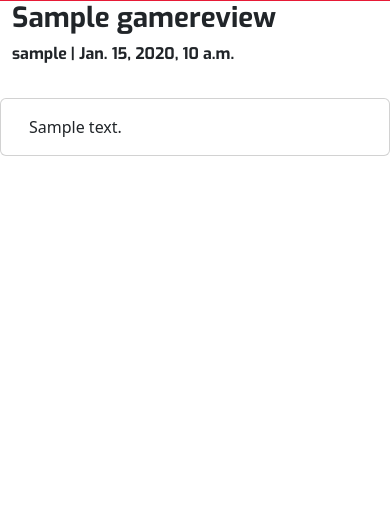
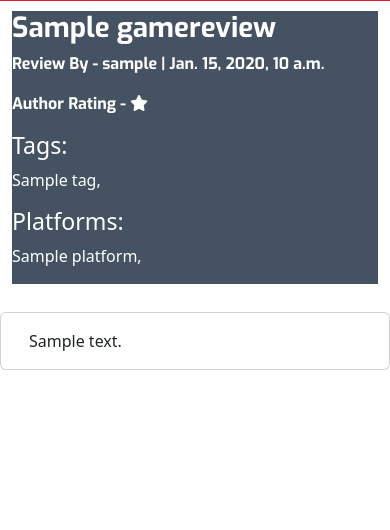
Before and after one commit to Quaim/Capstone_Django_Project, a Django app: page /review/1/ in a window 390 px wide. Shown: the part 127-657 px from the top of the page. Run offline with Django 4.2, Linux system fonts and the light colour scheme; tables that the repository leaves empty hold one stand-in row (values such as "Sample post"); some libraries are stand-ins or nearby versions.

Commit message:
add relevant information to review detail page ready to be styled/sized etc

```diff
--- a/reviews/templates/reviews/all_reviews.html
+++ b/reviews/templates/reviews/all_reviews.html
@@ -23,10 +23,10 @@
                                     alt="{{ gamereview.title }}">
                                 {% endif %}
                                 <div class="image-flash">
-                                    <p class="author">Author: {{ gamereview.author }}</p>
+                                    <p class="author">Review By: {{ gamereview.author }}</p>
                                     <p>{% if gamereview.rating == 1 %}
                                         <i class="fa-solid fa-star"></i>
-                                        {% elif review.review_score == 2 %}
+                                        {% elif gamereview.rating == 2 %}
                                         <i class="fa-solid fa-star"></i>
                                         <i class="fa-solid fa-star"></i>
                                         {% elif gamereview.rating == 3 %}
--- a/reviews/templates/reviews/review_detail.html
+++ b/reviews/templates/reviews/review_detail.html
@@ -3,20 +3,49 @@
 {% load crispy_forms_tags %}
 {% block content %}
 
-<div class="">
+<div class="masthead">
     <div class="container">
         <div class="row g-0">
-            <div class="col-md-6">
+            <div class="col-md-6 masthead-text">
                 <!-- Post title goes in these h1 tags -->
                 <h1 class="post-title">{{ gamereview.title }}</h1>
                 <!-- Post author goes before the | the post's created date goes after -->
-                <p class="post-subtitle">{{ gamereview.author }} | {{ gamereview.created_on }}</p>
+                <p class="post-subtitle">Review By - {{ gamereview.author }} | {{ gamereview.created_on }}</p>
+                <p class="card-text">Author Rating -
+                    {% if gamereview.rating == 1 %}
+                    <i class="fa-solid fa-star"></i>
+                    {% elif gamereview.rating == 2 %}
+                    <i class="fa-solid fa-star"></i>
+                    <i class="fa-solid fa-star"></i>
+                    {% elif gamereview.rating == 3 %}
+                    <i class="fa-solid fa-star"></i>
+                    <i class="fa-solid fa-star"></i>
+                    <i class="fa-solid fa-star"></i>
+                    {% elif gamereview.rating == 4 %}
+                    <i class="fa-solid fa-star"></i>
+                    <i class="fa-solid fa-star"></i>
+                    <i class="fa-solid fa-star"></i>
+                    <i class="fa-solid fa-star"></i>
+                    {% elif gamereview.rating == 5 %}
+                    <i class="fa-solid fa-star"></i>
+                    <i class="fa-solid fa-star"></i>
+                    <i class="fa-solid fa-star"></i>
+                    <i class="fa-solid fa-star"></i>
+                    <i class="fa-solid fa-star"></i>
+                    {% endif %}</p>
+                                <p><h3>Tags: </h3>{% for tag in gamereview.tags.all %}
+                                {{tag}},
+                                {% endfor %}</p>
+                                <p><h3>Platforms: </h3>
+                                {% for platform in gamereview.platforms.all %}
+                                {{platform}},
+                                {% endfor %}</p>
             </div>
             <div class="d-none d-md-block col-md-6 masthead-image">
                 {% if "placeholder" in post.featured_image.url %}
                 <img src="{% static 'images/default.jpg' %}" class="scale" alt="placeholder image">
                 {% else %}
-                <img src="{{ gamereview.featured_image.url }}" class="img-fluid" alt="{{ gamereview.title }}">
+                <img src="{{ gamereview.featured_image.url }}" class="scale" alt="{{ gamereview.title }}">
                 {% endif %}
             </div>
         </div>
--- a/reviews/views.py
+++ b/reviews/views.py
@@ -94,18 +94,21 @@ def edit_review(request, gamereview_id):
 @login_required
 def delete_review(request, gamereview_id):
     """
-    Users can also delete their booked events should they feel
-    the desire to no longer attend. `booked_event` will ensure that
-    the the logged in user is the user making the request, and that
-    the booking being deleted is the booking which was created.
+   A logged in user has the ability to delete their own
+    event. A superuser has the ability to delete any event,
+    enabling them to keep the site clean of redundant events.
+
+    Should a user attempt to perform this functionality and they
+    aren't a superuser/the user who created the event, they will
+    receive an error message.
     """
-    review = get_object_or_404(GameReview, pk=gamereview_id, author=request.user)
-    if review.author != request.user:
-        messages.error(request, 'Access denied. Please make sure this is a review you created.')
-        return redirect('home')
+    review = get_object_or_404(GameReview, pk=gamereview_id)
 
+    if request.user == review.author or request.user.is_superuser:
+        review.delete()
+        messages.success(request, f"{review.title} successfully deleted.")
 
-    review.delete()
-    messages.success(request, f'{review.title} Review by {review.author} deleted successfully.')
+    else:
+        messages.error(request, "You don't have permission to delete that event.")
 
     return redirect('home')
--- a/static/css/style.css
+++ b/static/css/style.css
@@ -80,3 +80,44 @@ html, body {
     text-decoration-thickness: 4px;
     text-decoration-color: #036977;
   }
+
+/* REVIEW DETAIL */
+
+.scale {
+    width: 100%;
+    height: auto;
+}
+
+.masthead {
+    margin-top: 10px;
+    overflow: hidden;
+    position: relative;
+    display: inline-block;
+    height: 33vh;
+    width: 100%;
+}
+
+.masthead-text {
+    background-color: #445261;
+    color: white;
+    position: relative;
+}
+
+.masthead-image {
+    position: relative;
+    overflow: hidden;
+}
+
+.masthead-image:after {
+    content: "";
+    position: absolute;
+    top: 0;
+    right: 90%;
+    height: 100%;
+    width: 150%;
+    background: #445261;
+    -webkit-transform: skew(15deg);
+    -moz-transform: skew(15deg);
+    transform: skew(15deg);
+    z-index: 100;
+}
```
